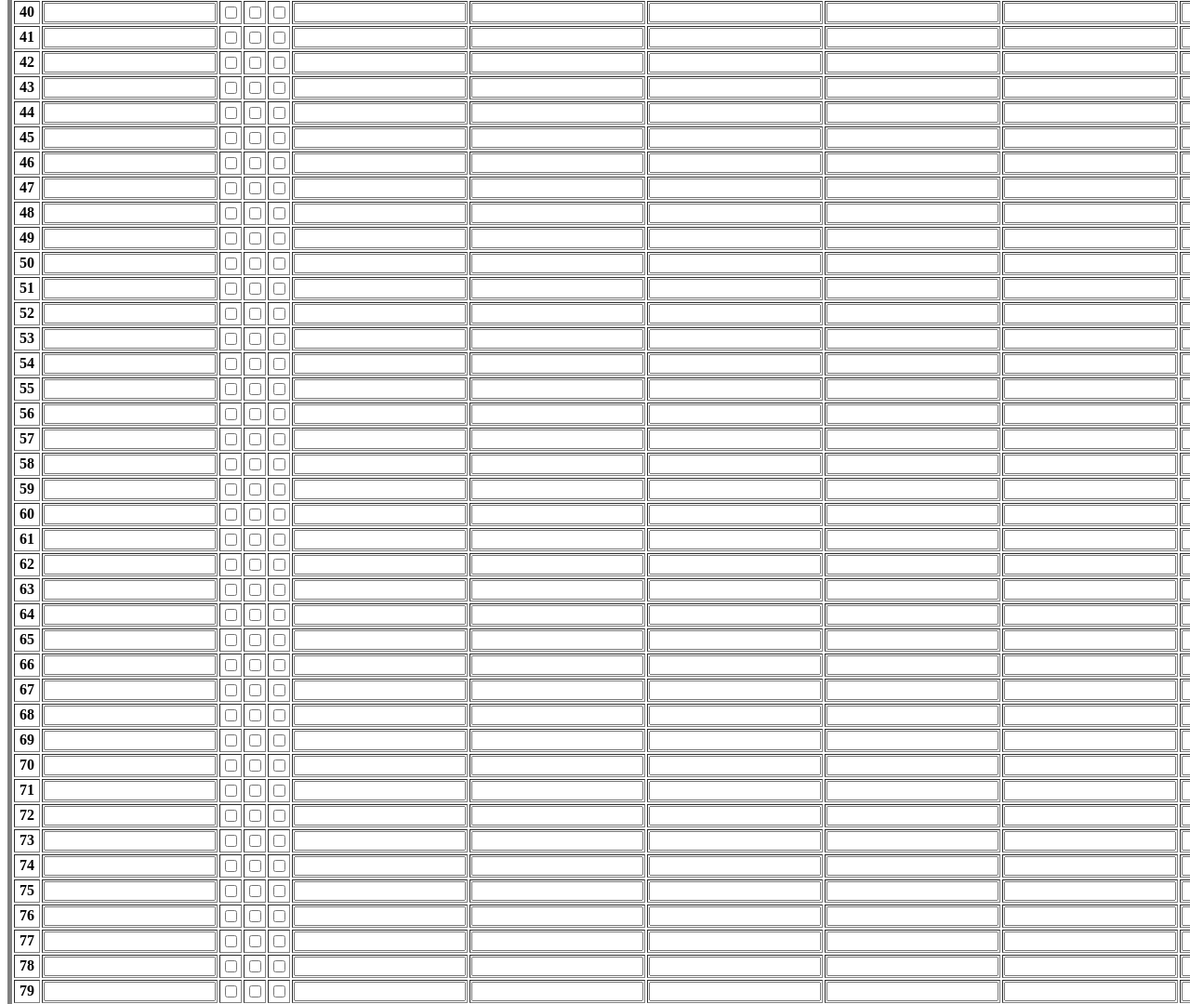
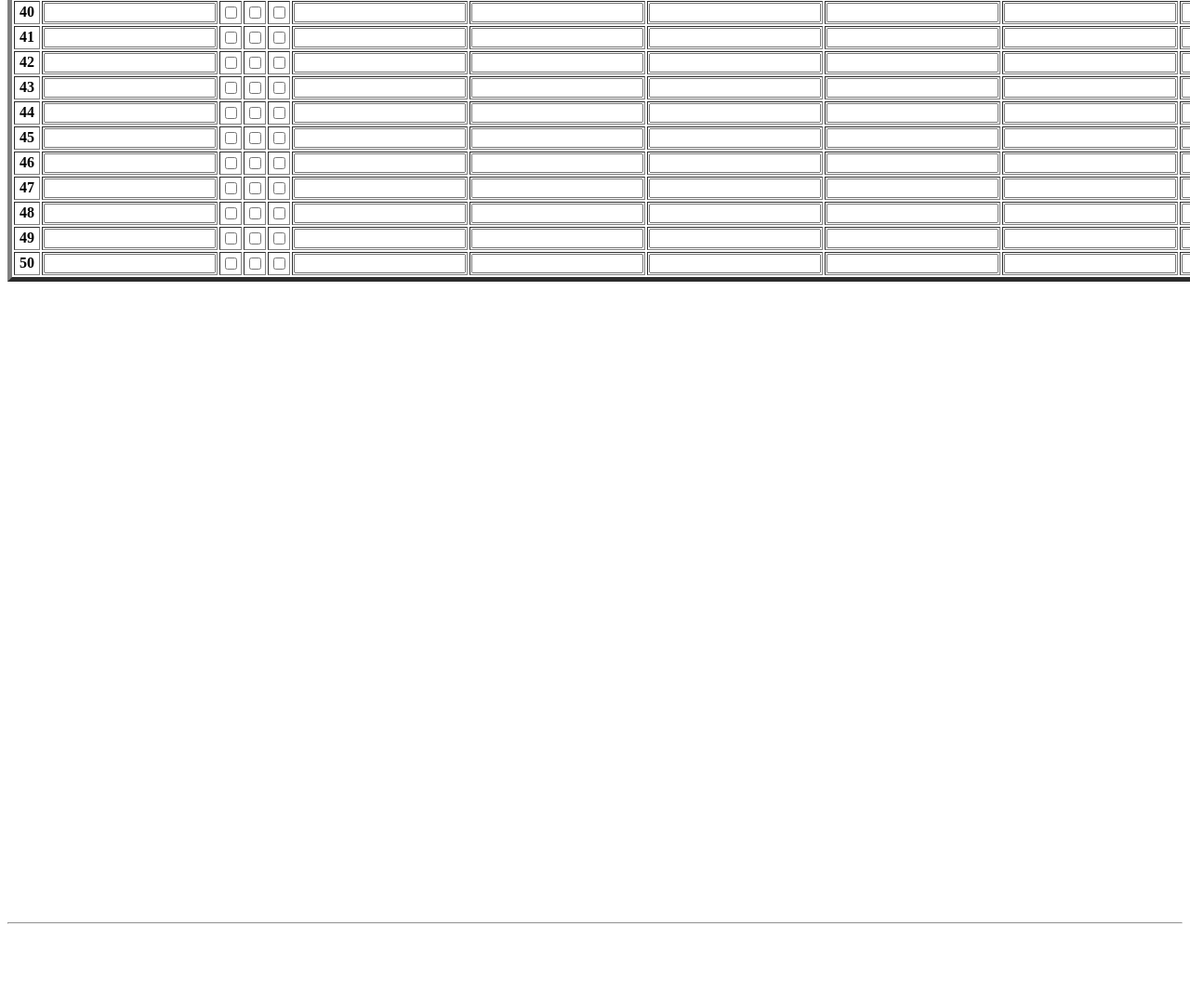
Before and after one commit to rsspadmanabhanagar/rsspadmanabhanagar.github.io, a plain HTML site: page index.html in a window 1280 px wide. Shown: the part 1529-2609 px from the top of the page at 93% size. Drawn offline with Linux system fonts and the light colour scheme.

Commit message:
testing phases

```diff
--- a/index.html
+++ b/index.html
@@ -103,7 +103,7 @@
 
    <script>
         // Global variable to hold total records.
-        var TOTAL_RECORDS = 501;
+        var TOTAL_RECORDS = 51;
         // Global variable for error string.
         var errorString = "";
         var errorsPresent = false;
```
